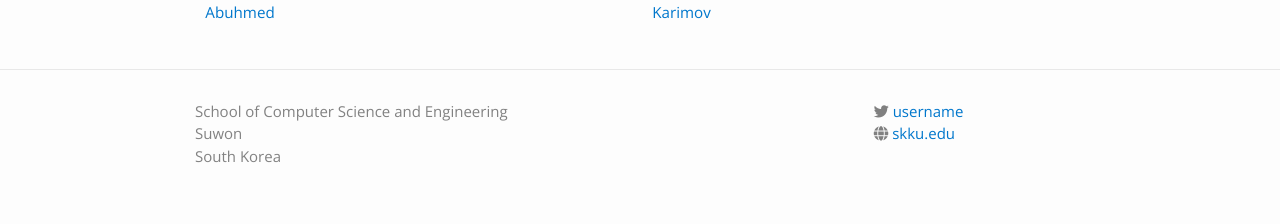
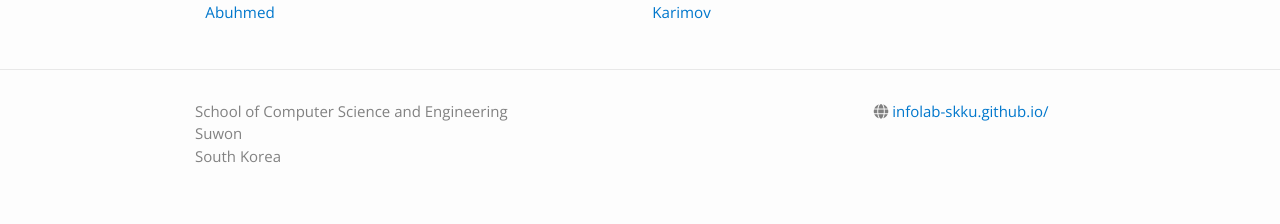
Before and after one commit to fukashi-hatake/fukashi-hatake.github.io, a Jekyll site: the page built from index.md, in a window 1280 px wide. Shown: the part 1091-1315 px from the top of the page. Built offline with Jekyll 4.4.1, drawn with Linux system fonts in a browser that asks for light colours; nearby versions of some CDN libraries.

Commit message:
Update _config.yml

```diff
--- a/_config.yml
+++ b/_config.yml
@@ -20,8 +20,7 @@ baseurl: "/" # the subpath of your site, e.g. /blog/
 url: "http://fukashi-hatake.github.io/"
 
 schoolname: "Sungkyunkwan University"
-schoolurl: "https://skku.edu"
-twitter_username: username
+schoolurl: "https://infolab-skku.github.io/"
 
 address: |
     School of Computer Science and Engineering
```
